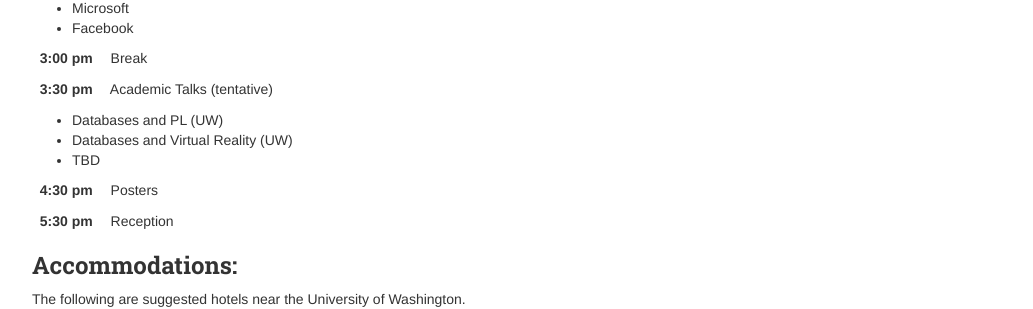
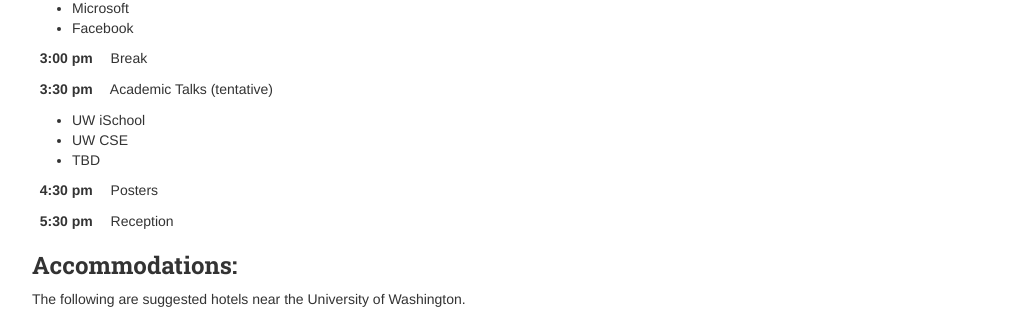
Before and after one commit to uwdb/website, a Jekyll site: the page built from events/database_day/2018/database_day_2018.markdown, in a window 1280 px wide. Shown: the part 903-1212 px from the top of the page, without its empty margins (123-1156 px from the left). Built offline with Jekyll 4.4.1, drawn with Linux system fonts in a browser that asks for light colours; nearby versions of some CDN libraries.

Commit message:
Update database_day_2018.markdown

```diff
--- a/events/database_day/2018/database_day_2018.markdown
+++ b/events/database_day/2018/database_day_2018.markdown
@@ -57,8 +57,8 @@
 
 **&nbsp;&nbsp;3:30 pm&emsp;** Academic Talks (tentative)
 
-* Databases and PL (UW)
-* Databases and Virtual Reality (UW)
+* UW iSchool
+* UW CSE
 * TBD
 
 **&nbsp;&nbsp;4:30 pm&emsp;** Posters
```
